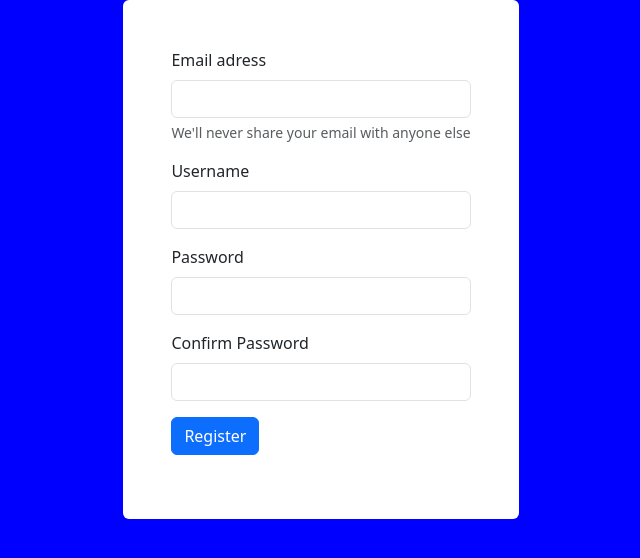
After one commit to zharashanus/to-do, a Python web app: template templates/auth/register.html in a window 1280 px wide. The commit adds this page. Shown: the top 558 px of the page, without its empty margins (319-959 px from the left). Run offline with Jinja, Linux system fonts and the light colour scheme; the template is opened without the code that fills it, so the values that code supplies are empty.

Commit message:
feat:added register function

```diff
--- /dev/null
+++ b/templates/auth/register.html
@@ -0,0 +1,40 @@
+{% extends 'layout.html' %}
+
+{% block body %}
+<style>
+    body{
+        background-color: blue;
+    }
+
+</style>
+<div class="container" >
+    <div class="d-flex flex-row justify-content-center">
+        <form action="/register" method="post" style="background-color:white" class="p-5 rounded">
+            <div class="mb-3">
+                <label for="email" class="form-label">Email adress</label>
+                <input type="email" class="form-control" id="email" name="email" aria-describedby="emailHelp">
+                <div id="emailHelp" class="form-text">We'll never share your email with anyone else</div>
+            </div>
+
+            <div class="mb-3">
+                <label for="username" class="form-label">Username</label>
+                <input type="text" class="form-control" name="username">
+            </div>
+
+            <div class="mb-3">
+                <label for="password" class="form-label">Password</label>
+                <input type="password" class="form-control" name="password">
+            </div>
+
+            <div class="mb-3">
+                <label for="confirmPassword" class="form-label">Confirm Password</label>
+                <input type="password" class="form-control" name="confirmPassword">
+            </div>
+
+            <div class="mb-3">
+                <input type="submit" class="btn btn-primary" value="Register">
+            </div>
+        </form>
+    </div>
+</div>
+{% endblock body %}
--- a/templates/main.html
+++ b/templates/main.html
@@ -10,7 +10,7 @@
 
         <div class="d-flex flex-row justify-content-evenly p-5">
             <a href="#" class="btn btn-primary ">Login</a>
-            <a href="#" class="btn btn-primary ">Register</a>
+            <a href="/register" class="btn btn-primary ">Register</a>
         </div>
     </div>
 </div>
```
Also changed, not shown: app.py (+22 -0 lines).
